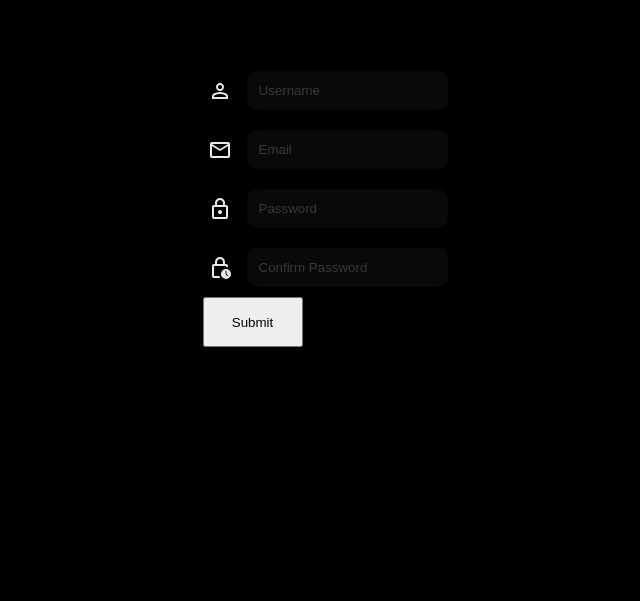
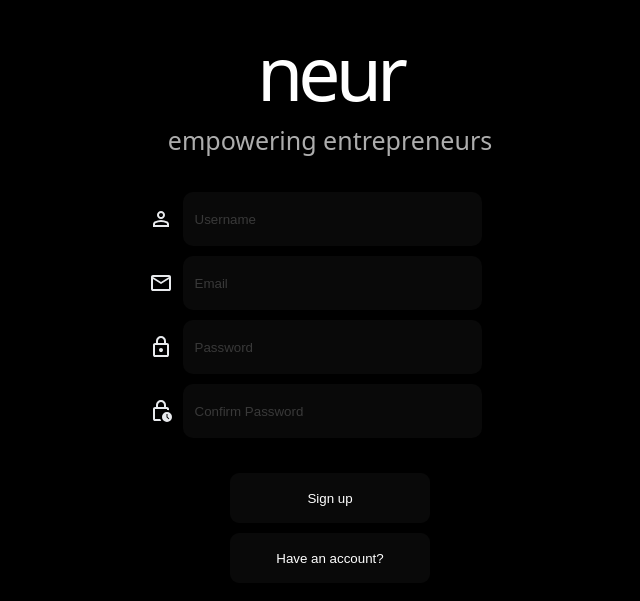
Before and after one commit to trevtemba/neur-frontend, a React (Vite) app: page / in a window 1280 px wide. Shown: the part 139-740 px from the top of the page, without its empty margins (310-950 px from the left). Built offline with nearby package versions, Linux system fonts and the light colour scheme.

Commit message:
Finalized registration form css, adding form functionality, then calling endpoints tomorrow

```diff
--- a/src/Components/AuthForm/AuthForm.jsx
+++ b/src/Components/AuthForm/AuthForm.jsx
@@ -10,6 +10,11 @@ import passConfirm_icon from "../Assets/passConfirm_icon.svg"
 
 const AuthForm = () => {
 
+    const [selectState, setState] = useState("Have an account?")
+
+    const handleHover = (thingy) => {
+        setState(thingy === 0 ? "Login" : "Have an account?");
+    }
     const [values, setValues] = useState({
         username:"",
         email:"",
@@ -57,10 +62,22 @@ const AuthForm = () => {
     return (
         <div className="auth">
             <form>
+                <div className="title">
+                    <h1>neur</h1>
+                    <h2>empowering entrepreneurs</h2>
+                </div>
+
                 {inputs.map((input) => (
                     <FormInput key={input.id} {...input} value={values[input.name]} onChange={onChange}/>
                 ))}
-                <button>Submit</button>
+                <div className="formButtons">
+                    <button>Sign up</button>
+                    <button
+                        onMouseEnter={() => handleHover(0)}
+                        onMouseLeave={() => handleHover(1)}>
+                            {selectState}
+                    </button>
+                </div>
             </form>
         </div>
 
--- a/src/Components/AuthForm/FormInputs/formInput.css
+++ b/src/Components/AuthForm/FormInputs/formInput.css
@@ -1,22 +1,21 @@
 .formInput {
     display: flex;
-    justify-content: center;
     flex-direction: row;
+    margin-right: 30px;
 }
 
 .authIcon {
+    margin-right: 10px;
     display: flex;
     align-items: center;
-    padding: 5px;
 }
 .authEntry {
-    display: flex;
-    align-items: center;
     padding: 10px;
-    margin: 10px;
     background-color: rgb(9, 9, 9);
     border-color: transparent;
     border-radius: 10px;
+    height: 30px;
+    width: 275px;
 }
 
 .authEntry::placeholder {
--- a/src/Components/AuthForm/authForm.css
+++ b/src/Components/AuthForm/authForm.css
@@ -6,15 +6,64 @@
     width: 100%;
 }
 
-form {
-    position: absolute;
-    top: 25%;
+.title {
+    display: flex;
+    flex-direction: column;
+    align-items: center;
+    justify-content: center;
+}
+h1 {
+    display: flex;
+    margin: auto;
+    padding: auto;
+    color: rgb(255, 255, 255);
+    font-size: 75px;
+    font-weight: 500;
+    letter-spacing: -5px;
 }
 
+h2 {
+    display: flex;
+    margin: auto;
+    margin-bottom: 25px;
+    padding: auto;
+    font-size: 25px;
+    color: rgb(173, 173, 173);
+    font-weight: 300;
+}
+form {
+    display: flex;
+    flex-direction: column;
+    align-items: center;
+    justify-content: center;
+    gap: 10px;
+    position: absolute;
+    top: 20%;
+}
+
+.formButtons {
+    display: flex;
+    flex-direction: column;
+    align-items: center;
+    width: 100%;
+    margin: 25px;
+    gap: 10px
+}
 form button {
     display: flex;
     align-items: center;
     justify-content: center;
-    width: 100px;
+    background-color: rgb(9, 9, 9);
+    color: white;
+    border-color: transparent;
+    border-radius: 9px;
+    width: 55%;
     height: 50px;
+    cursor: pointer;
+    transition: background-color 0.3s ease-in, color 0.4s ease-in-out;
 }
+
+form button:hover {
+    background-color: aliceblue;
+    color: black;
+}
```
